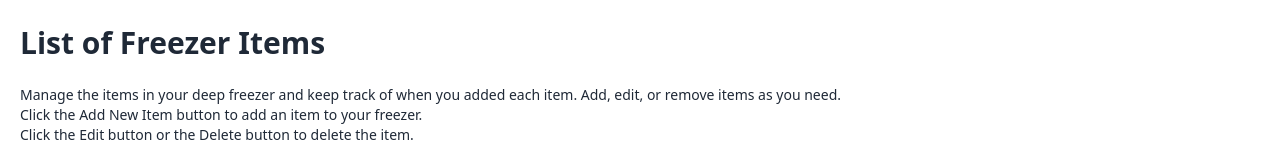
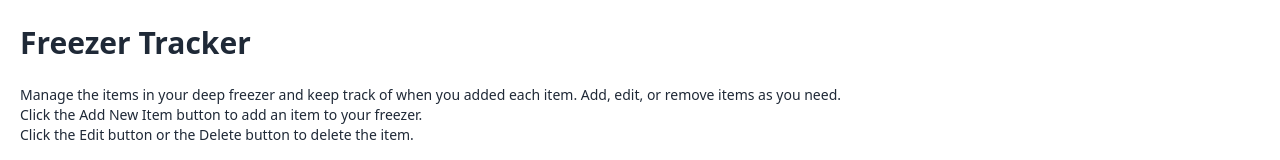
Before and after one commit to evbroom/cs361-project, a React (Create React App) app in the folder pantry-frontend/: page / in a window 1280 px wide. Shown: the top 160 px of the page. Built offline with nearby package versions, Linux system fonts and the light colour scheme; no server answers.

Commit message:
Renamed homepage

```diff
--- a/pantry-frontend/src/pages/HomePage.js
+++ b/pantry-frontend/src/pages/HomePage.js
@@ -41,7 +41,7 @@ function HomePage({ setItemToEdit }) {
 
     return (
         <>
-            <h2 className="text-3xl font-semibold leading-normal mt-0 mb-5 text-gray-800">List of Freezer Items</h2>
+            <h2 className="text-3xl font-semibold leading-normal mt-0 mb-5 text-gray-800">Freezer Tracker</h2>
             <p className="text-gray-800 text-sm">Manage the items in your deep freezer and keep track of when you added each item. Add, edit, or remove items as you need.</p>
             <p className="text-gray-800 text-sm">Click the Add New Item button to add an item to your freezer.</p>
             <p className="text-gray-800 text-sm">Click the Edit button or the Delete button to delete the item.</p>
```
